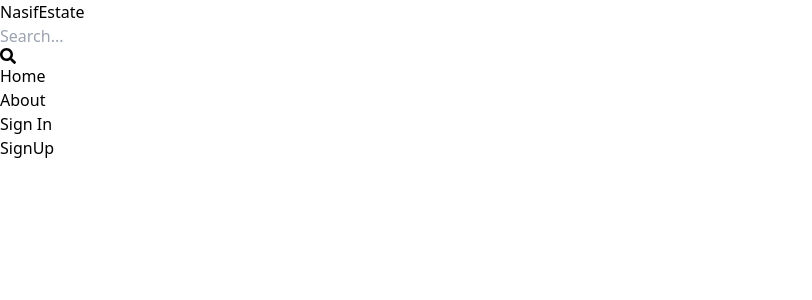
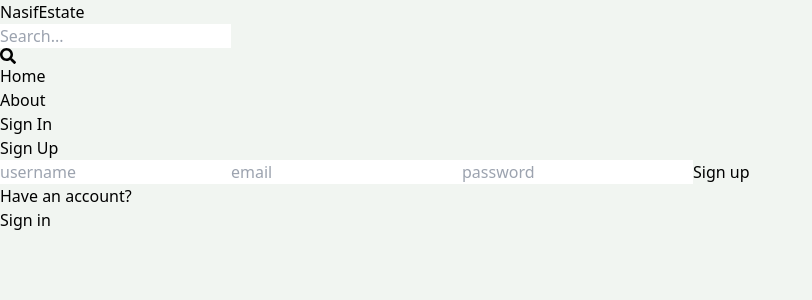
Before and after one commit to nasifswalah/MERN-Real-Estate, a React (Vite) app in the folder client/: page /sign-up in a window 1280 px wide. Shown: the top 300 px of the page, without its empty margins (0-812 px from the left). Built offline with nearby package versions, Linux system fonts and the light colour scheme.

Commit message:
Completed the Signup page UI

```diff
--- a/client/src/index.css
+++ b/client/src/index.css
@@ -1,3 +1,7 @@
 @tailwind base;
 @tailwind components;
 @tailwind utilities;
+
+body {
+    background-color: rgb(241, 245, 241);
+}
--- a/client/src/pages/SignUp.jsx
+++ b/client/src/pages/SignUp.jsx
@@ -1,9 +1,39 @@
-import React from 'react'
+import React from "react";
+import { Link } from "react-router-dom";
 
 export default function SignUp() {
   return (
-    <div>
-      SignUp
+    <div className="p-3 max-w-lg mx-auto">
+      <h1 className="text-3xl text-center font-semibold my-7">Sign Up</h1>
+      <form className="flex flex-col gap-4">
+        <input
+          type="text"
+          placeholder="username"
+          className="border p-3 rounded-lg"
+          id="username"
+        />
+        <input
+          type="email"
+          placeholder="email"
+          className="border p-3 rounded-lg"
+          id="email"
+        />
+        <input
+          type="password"
+          placeholder="password"
+          className="border p-3 rounded-lg"
+          id="password"
+        />
+        <button className="border p-3 rounded-lg bg-blue-700 hover:opacity-95 disabled:opacity-80 text-white">
+          Sign up
+        </button>
+        <div className="flex gap-2 mt-3">
+          <p>Have an account?</p>
+          <Link to={"/sign-in"}>
+            <span className="text-blue-700">Sign in</span>
+          </Link>
+        </div>
+      </form>
     </div>
-  )
+  );
 }
```
